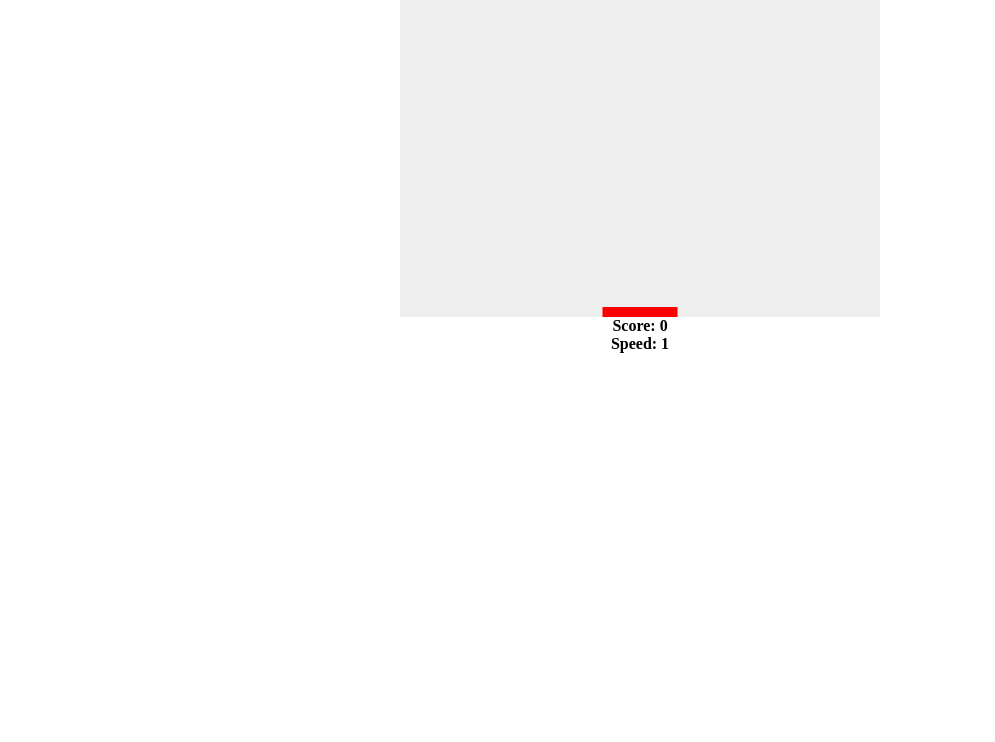
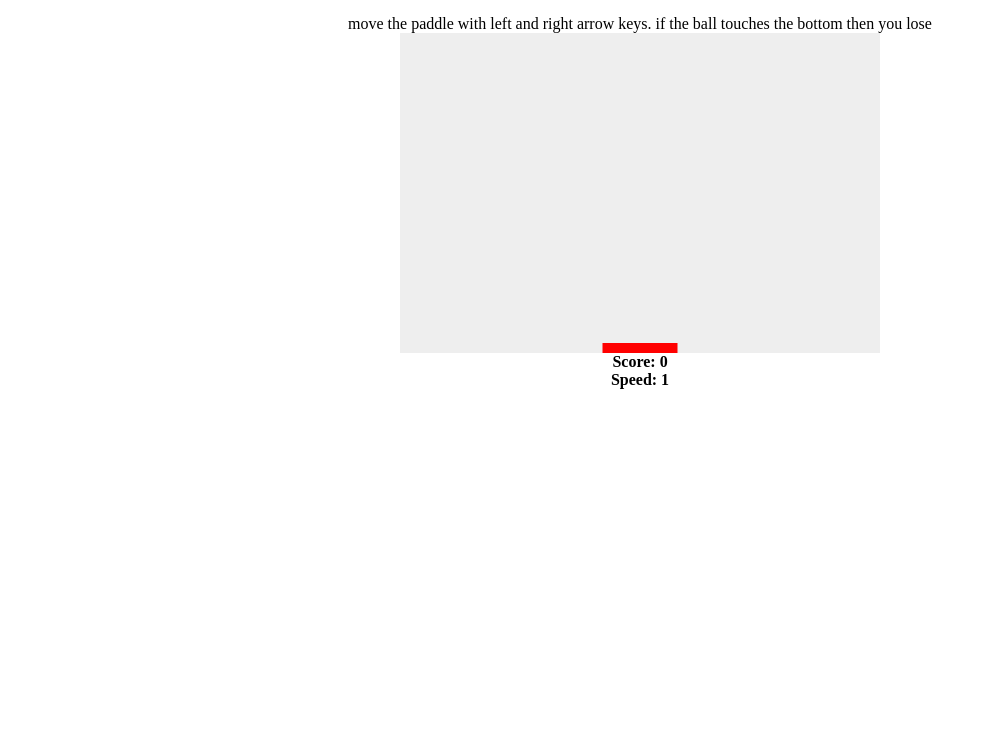
Before and after one commit to muyguay123/website, a plain HTML site: page game1.html in a window 1280 px wide. Shown: the part 58-800 px from the top of the page, without its empty margins (0-995 px from the left). Drawn offline with Linux system fonts and the light colour scheme.

Commit message:
Update game1.html

```diff
--- a/game1.html
+++ b/game1.html
@@ -9,9 +9,10 @@
     </style>
 </head>
 <body>
-
+<center>
 <h1>welcome to a very cool game</h1>
 <p>made by omar and joe (who are very cool)</p>
+    <br><p>move the paddle with left and right arrow keys. if the ball touches the bottom then you lose</p>
 <canvas id="myCanvas" width="480" height="320"></canvas>
 
 <script>
```
